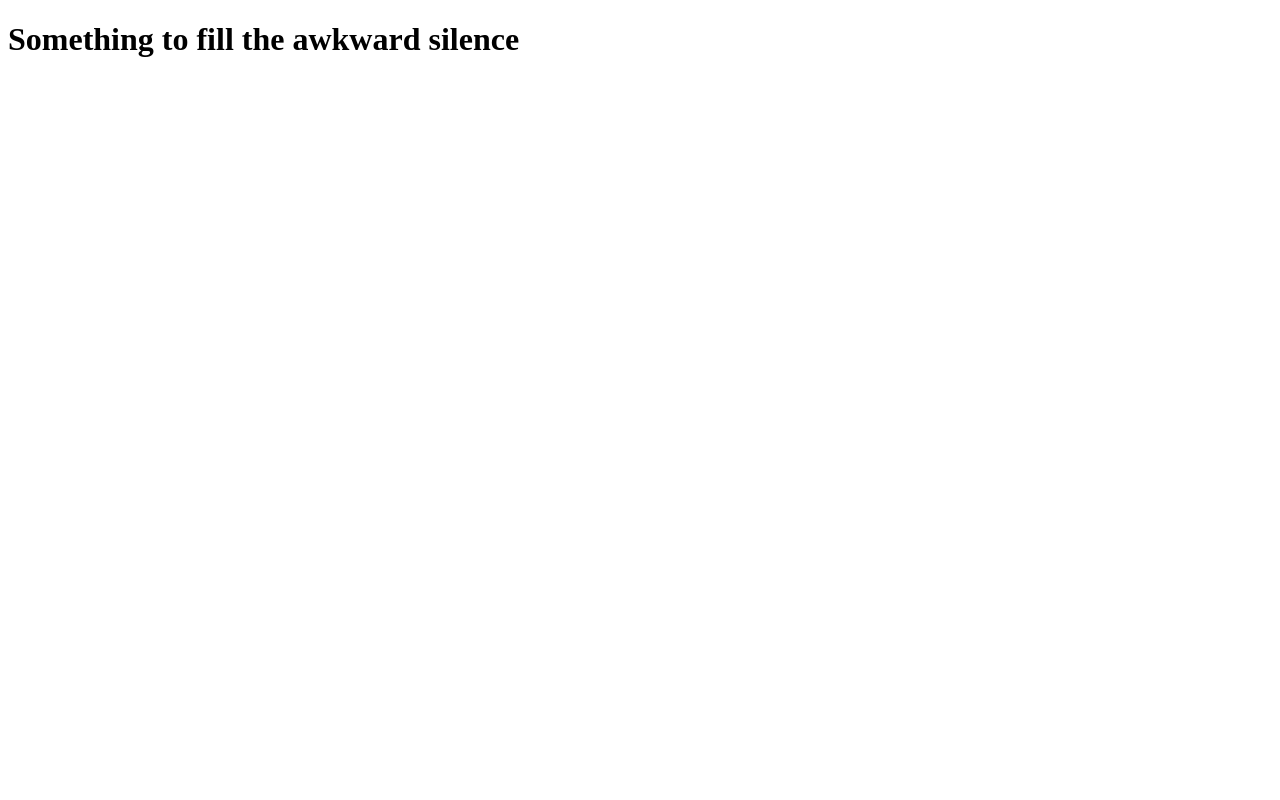
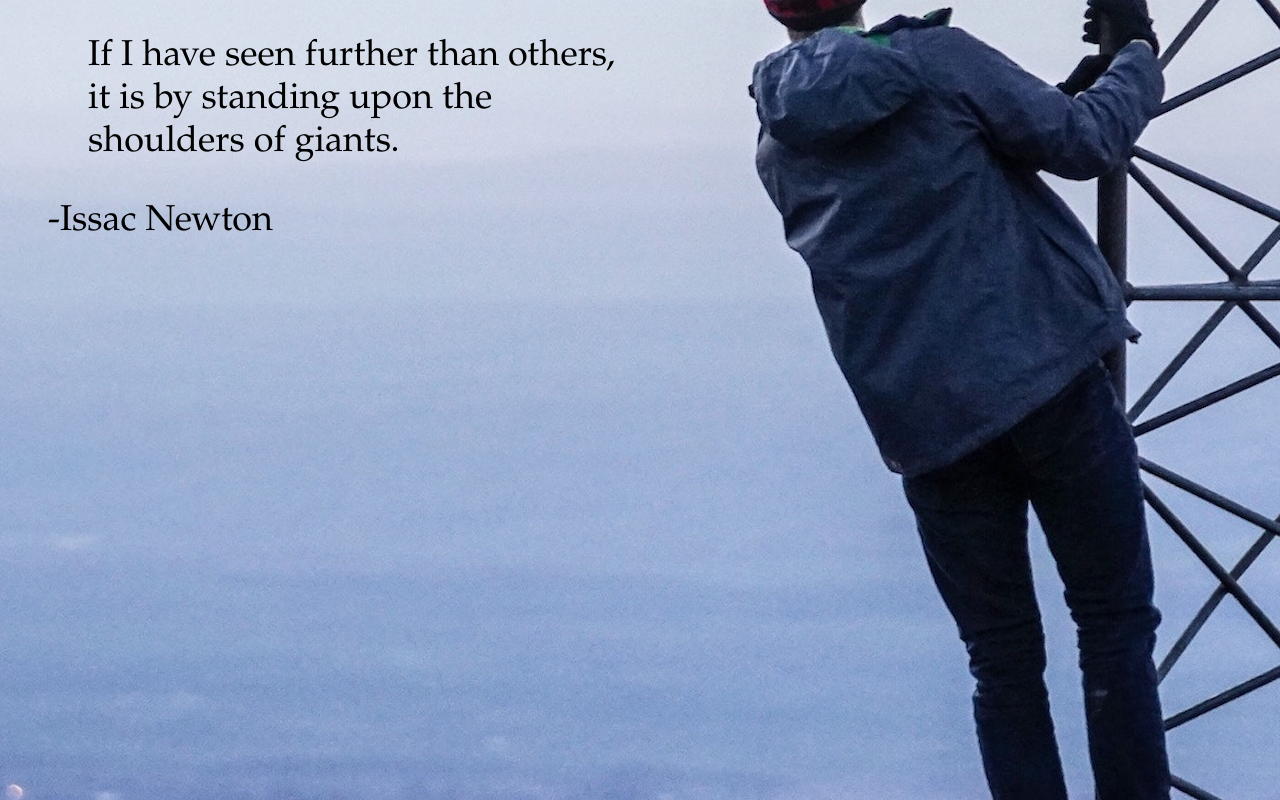
Before and after one commit to ErenCameron/MMP240, a plain HTML site: page Assignment_1/index.html in a window 1280 px wide. Drawn offline with Linux system fonts and the light colour scheme.

Commit message:
updated assignment 1 with bg img

```diff
--- a/Assignment_1/index.html
+++ b/Assignment_1/index.html
@@ -1,9 +1,26 @@
 <!DOCTYPE html>
 <html>
 <head>
-	<title>Eren Cameron | Assignment 1</title>
+	<!-- Embedded CSS -->
+	<title>Inspirational Quote</title>
+	<style type="text/css">
+		body{
+			background-size: cover;
+			background: url(jake-sloop-276538-unsplash.jpg) no-repeat center center fixed;
+			color: black;
+		}
+		figure{
+			max-width: 50%;
+			font-size: 36px;
+			font-family: "Palatino Linotype", "Book Antiqua", Palatino, serif;
+		}
+	</style>
 </head>
 <body>
-	<h1>Something to fill the awkward silence</h1>
+		<figure>
+			<blockquote cite="https://www.brainyquote.com/quotes/isaac_newton_135885?src=t_inspirational">
+				If I have seen further than others, it is by standing upon the shoulders of giants.</blockquote>
+			<figcaption>-Issac Newton</figcaption>
+		</figure>
 </body>
 </html>
```
Also changed, not shown: Assignment_1/jake-sloop-276538-unsplash.jpg (added), 2 other files.
